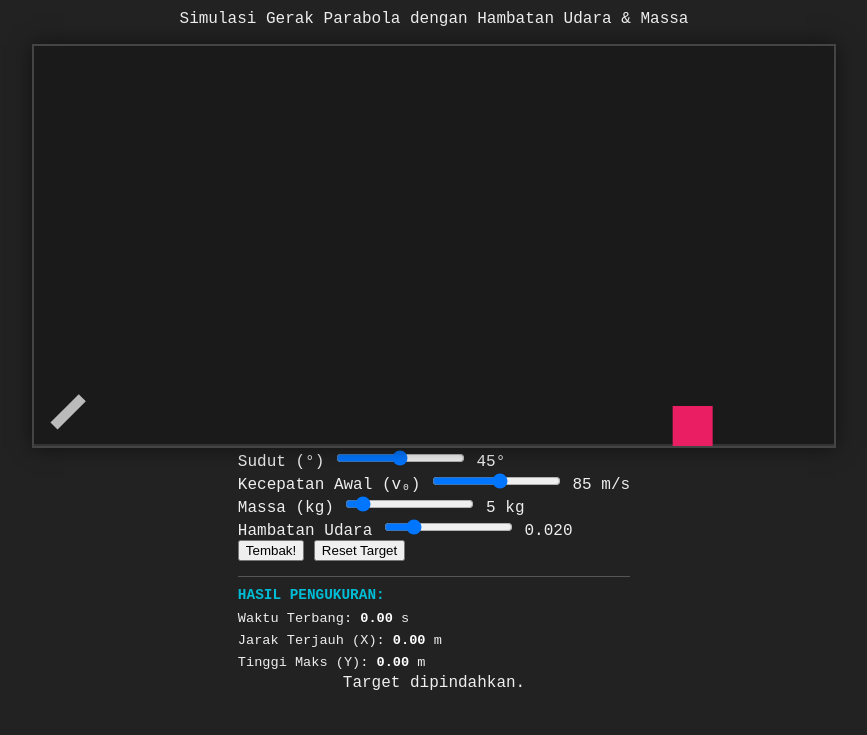
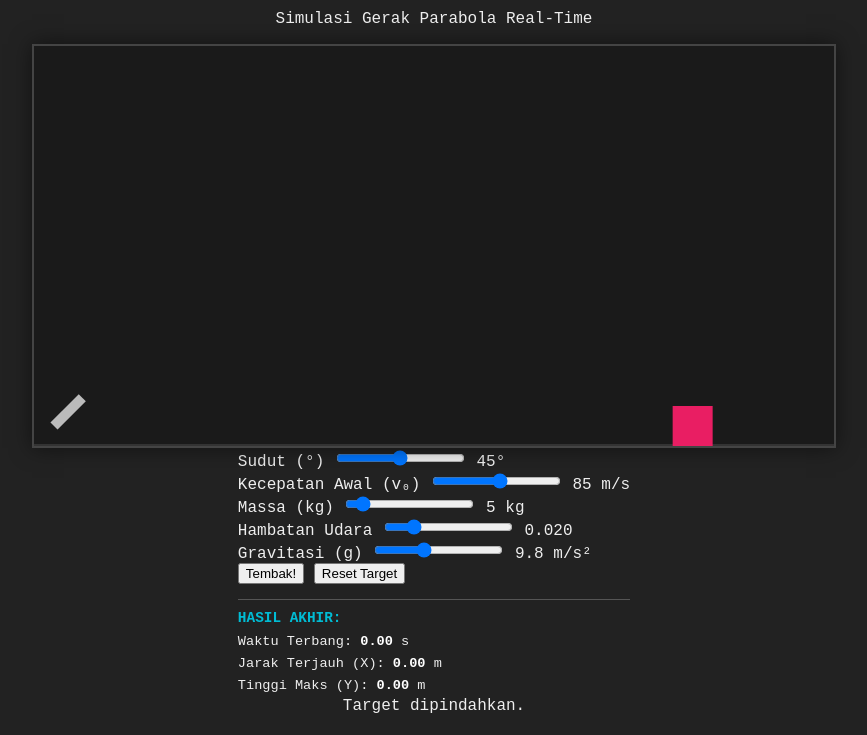
Before and after one commit to Skyvien/penugasan_game_fisika, a plain HTML site: page index.html in a window 1280 px wide. Shown: the part 94-829 px from the top of the page, without its empty margins (206-1073 px from the left). Before the commit the page ends 806 px from the top, so only its background shows below. Drawn offline with Linux system fonts and the light colour scheme.

Commit message:
Update index.html

```diff
--- a/index.html
+++ b/index.html
@@ -3,14 +3,12 @@
   <head>
     <meta charset="UTF-8" />
     <meta name="viewport" content="width=device-width, initial-scale=1.0" />
-    <title>Simulasi gerak parabola</title>
+    <title>Laboratorium Fisika: Kinematika & Dinamika</title>
     <link rel="stylesheet" href="style.css" />
   </head>
   <body>
-    <h1>Penugasan Fisika</h1>
-    <p class="subtitle">
-      Simulasi Gerak Parabola dengan Hambatan Udara & Massa
-    </p>
+    <h1>Physics Lab: Projectile Motion</h1>
+    <p class="subtitle">Simulasi Gerak Parabola Real-Time</p>
 
     <div id="game-container">
       <canvas id="gameCanvas" width="800" height="400"></canvas>
@@ -41,6 +39,19 @@
         <span id="dragVal">0.020</span>
       </div>
 
+      <div class="control-group">
+        <label for="gravity">Gravitasi (g)</label>
+        <input
+          type="range"
+          id="gravity"
+          min="1"
+          max="25"
+          step="0.1"
+          value="9.8"
+        />
+        <span id="gravityVal">9.8 m/s²</span>
+      </div>
+
       <div class="button-group">
         <button id="btn-fire">Tembak!</button>
         <button id="btn-reset" class="btn-reset">Reset Target</button>
@@ -58,7 +69,7 @@
             margin-bottom: 5px;
           "
         >
-          HASIL PENGUKURAN:
+          HASIL AKHIR:
         </div>
         <div style="font-size: 0.85rem; line-height: 1.6">
           <div>
@@ -86,9 +97,7 @@
       </div>
     </div>
 
-    <div class="stats" id="statusMessage">
-      Siap simulasi. Atur parameter fisika di atas.
-    </div>
+    <div class="stats" id="statusMessage">Siap simulasi.</div>
 
     <script src="script.js"></script>
   </body>
```
